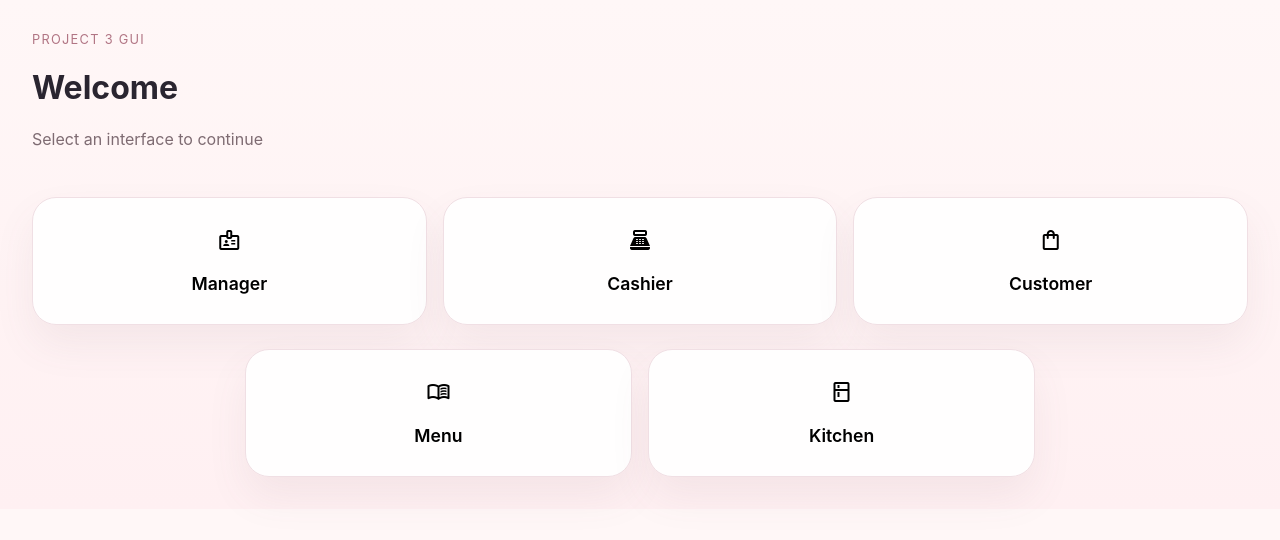
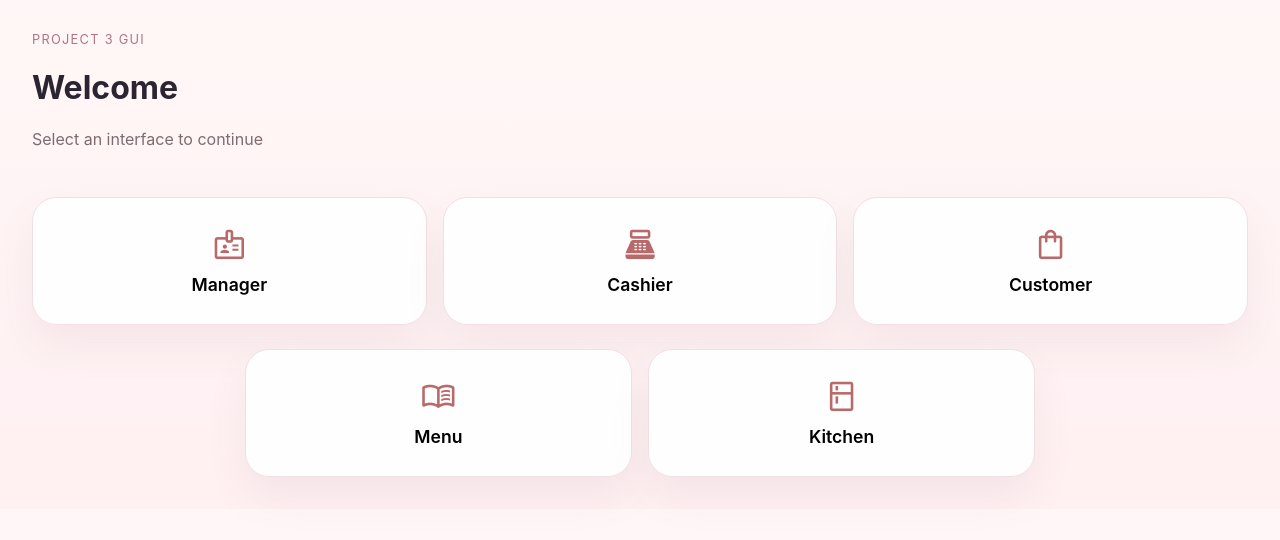
Before and after one commit to CSCE-331-Spring-2026-900-908/project3-team30, a React (Vite) app in the folder client/: page /home in a window 1280 px wide. Shown: the top 540 px of the page. Built offline with nearby package versions, Linux system fonts and the light colour scheme.

Commit message:
Added css code to change icon colors, make portal cards pop up when hovered over, and some general formatting

```diff
--- a/client/src/styles/app.css
+++ b/client/src/styles/app.css
@@ -197,3 +197,21 @@ tr:hover { background: #fff8fa; }
   .app-shell { padding: 1rem; }
   .portal-bottom { width: 100%; }
 }
+
+.portal-card {
+  display: flex;
+  flex-direction: column;
+  align-items: center;
+  justify-content: center;
+  gap: 0.75rem;
+  transition: transform 0.2s ease, box-shadow 0.2s ease;
+}
+
+.portal-card:hover {
+  transform: translateY(-4px);
+}
+
+.portal-icon {
+  font-size: 2.2rem;
+  color: #b86a6a;
+}
```
